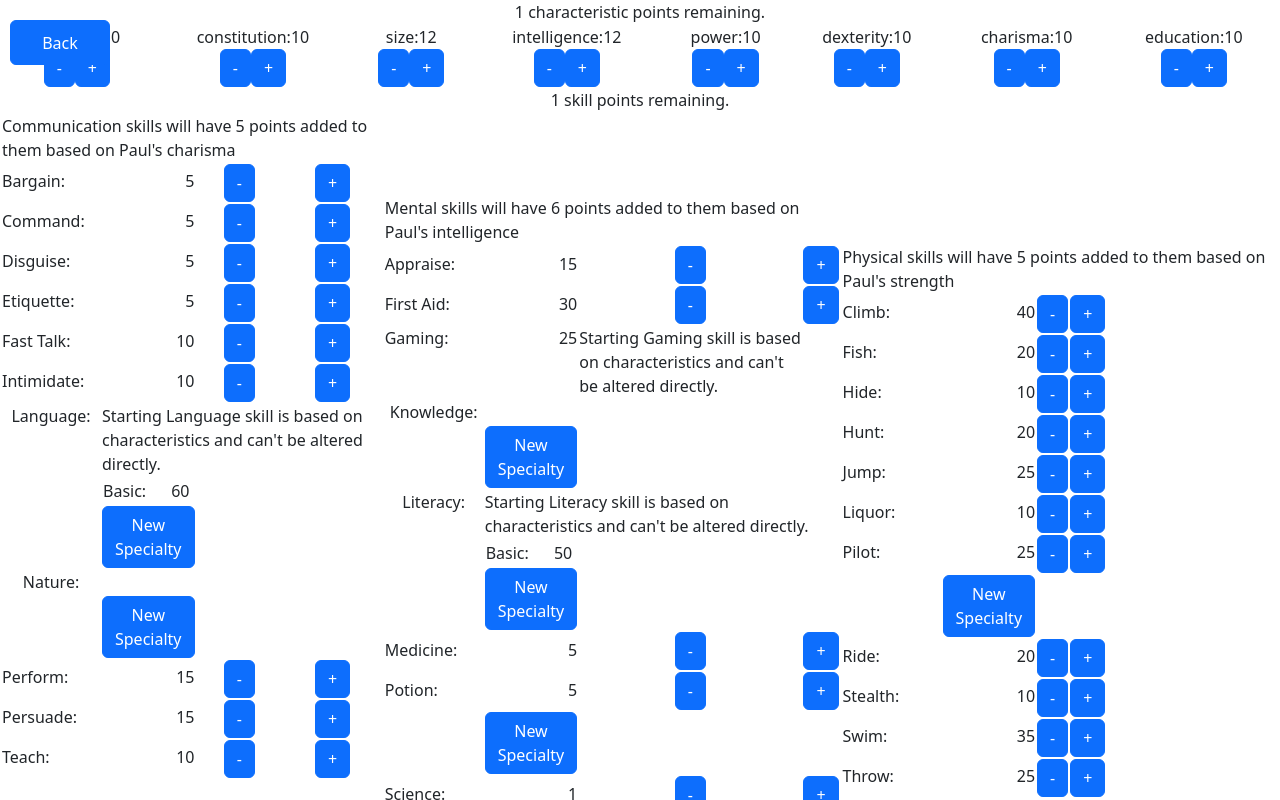
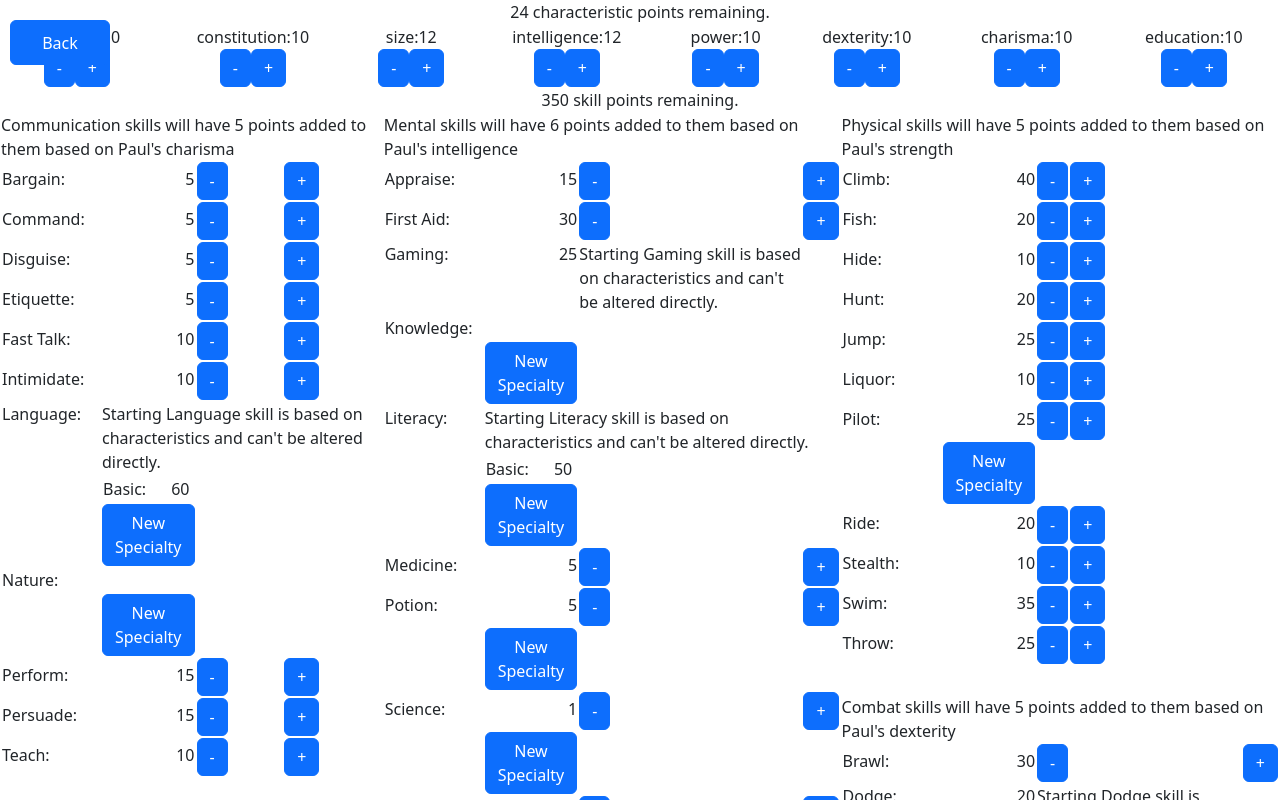
Before and after one commit to gwanunig14/crescent-sea-character-page, a React (Create React App) app: page /character-creator in a window 1280 px wide. Shown: the top 800 px of the page. Built offline with nearby package versions, Linux system fonts and the light colour scheme.

Commit message:
Time to make it pretty.

```diff
--- a/src/CharacterCreator/CharacteristicsSection.jsx
+++ b/src/CharacterCreator/CharacteristicsSection.jsx
@@ -14,8 +14,8 @@ export default function CharacteristicsSection({
 }) {
   // Initialize characteristics based on race
   const character = useSelector((state) => state.currentCharacter);
-  // const characteristicPointCount = 108;
-  let characteristicPointCount = 85;
+  const characteristicPointCount = 108;
+  // let characteristicPointCount = 85;
 
   let characteristics = character.characteristics;
 
--- a/src/CharacterCreator/SkillCreator.jsx
+++ b/src/CharacterCreator/SkillCreator.jsx
@@ -51,8 +51,8 @@ export default function SkillCreator({ submitSkillData, isDisabled }) {
       });
     });
 
-    // return 1232 - statCount;
-    return 883 - statCount;
+    return 1232 - statCount;
+    // return 883 - statCount;
   };
 
   return (
@@ -62,9 +62,8 @@ export default function SkillCreator({ submitSkillData, isDisabled }) {
         <tbody>
           <tr>
             {skillSections.map((sectionGroup) => (
-              <td>
+              <td style={{ verticalAlign: "top", textAlign: "left" }}>
                 {sectionGroup.map((section) => {
-                  console.log(section);
                   return (
                     <SkillSection
                       character={character}
--- a/src/CharacterCreator/SkillSection.jsx
+++ b/src/CharacterCreator/SkillSection.jsx
@@ -41,12 +41,16 @@ export default function SkillSection(props) {
       if (typeof skillData[skillGroup][skill] === "number") {
         const skillString = skillHash[skill];
         const skillPoint = skillData[skillGroup][skill];
-        return countUpView(
-          skillString,
-          skill,
-          skillPoint,
-          disabled(skill, skillPoint, "plus"),
-          disabled(skill, skillPoint, "minus")
+        return (
+          <CountUp
+            key={skill}
+            fieldName={skillString}
+            dataKey={skill}
+            count={skillPoint}
+            returnText={setSkill}
+            plusDisabled={disabled(skill, skillPoint, "plus")}
+            minusDisabled={disabled(skill, skillPoint, "minus")}
+          />
         );
       } else if (skill !== "name") {
         return (
@@ -63,24 +67,6 @@ export default function SkillSection(props) {
       } else return null;
     });
   };
-
-  const countUpView = (
-    fieldName,
-    dataKey,
-    count,
-    plusDisabled,
-    minusDisabled
-  ) => (
-    <CountUp
-      key={dataKey}
-      fieldName={fieldName}
-      dataKey={dataKey}
-      count={count}
-      returnText={setSkill}
-      plusDisabled={plusDisabled}
-      minusDisabled={minusDisabled}
-    />
-  );
 
   function findGroup(hash, targetItem) {
     for (const k in hash) {
@@ -99,21 +85,13 @@ export default function SkillSection(props) {
 
   return (
     <div style={{ marginBottom: "30px" }}>
-      <table>
-        <tbody>
-          <tr>
-            <td style={{ top: 0, textAlign: "left" }}>
-              {`${sectionName} skills will have
+      {`${sectionName} skills will have
                 ${skillSectionModifierNumber(modifier)} ${
-                skillSectionModifierNumber(modifier) > 1 ? "points" : "point"
-              }
+        skillSectionModifierNumber(modifier) > 1 ? "points" : "point"
+      }
                  added to them based on ${
                    character.personalDetails.characterName
                  }'s ${modifier}`}
-            </td>
-          </tr>
-        </tbody>
-      </table>
       {countUpLoop(stringHash, section)}
     </div>
   );
--- a/src/reducers/currentCharacterReducer.js
+++ b/src/reducers/currentCharacterReducer.js
@@ -10,6 +10,7 @@ const currentCharacterSlice = createSlice({
   reducers: {
     setCurrentCharacter: (state, action) => {
       // This reducer sets the current character to the payload
+      debugger;
       return action.payload;
     },
   },
```
